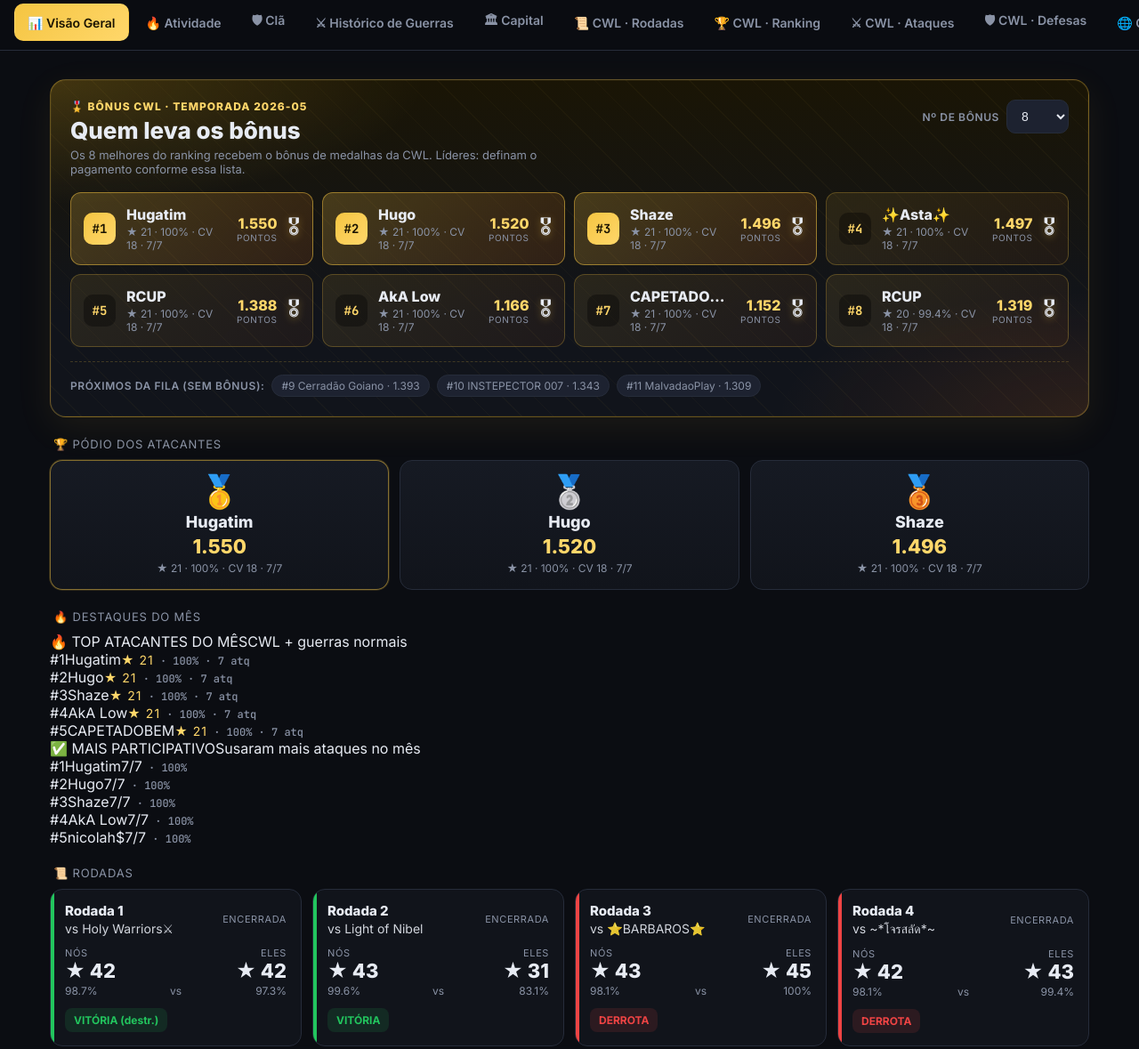
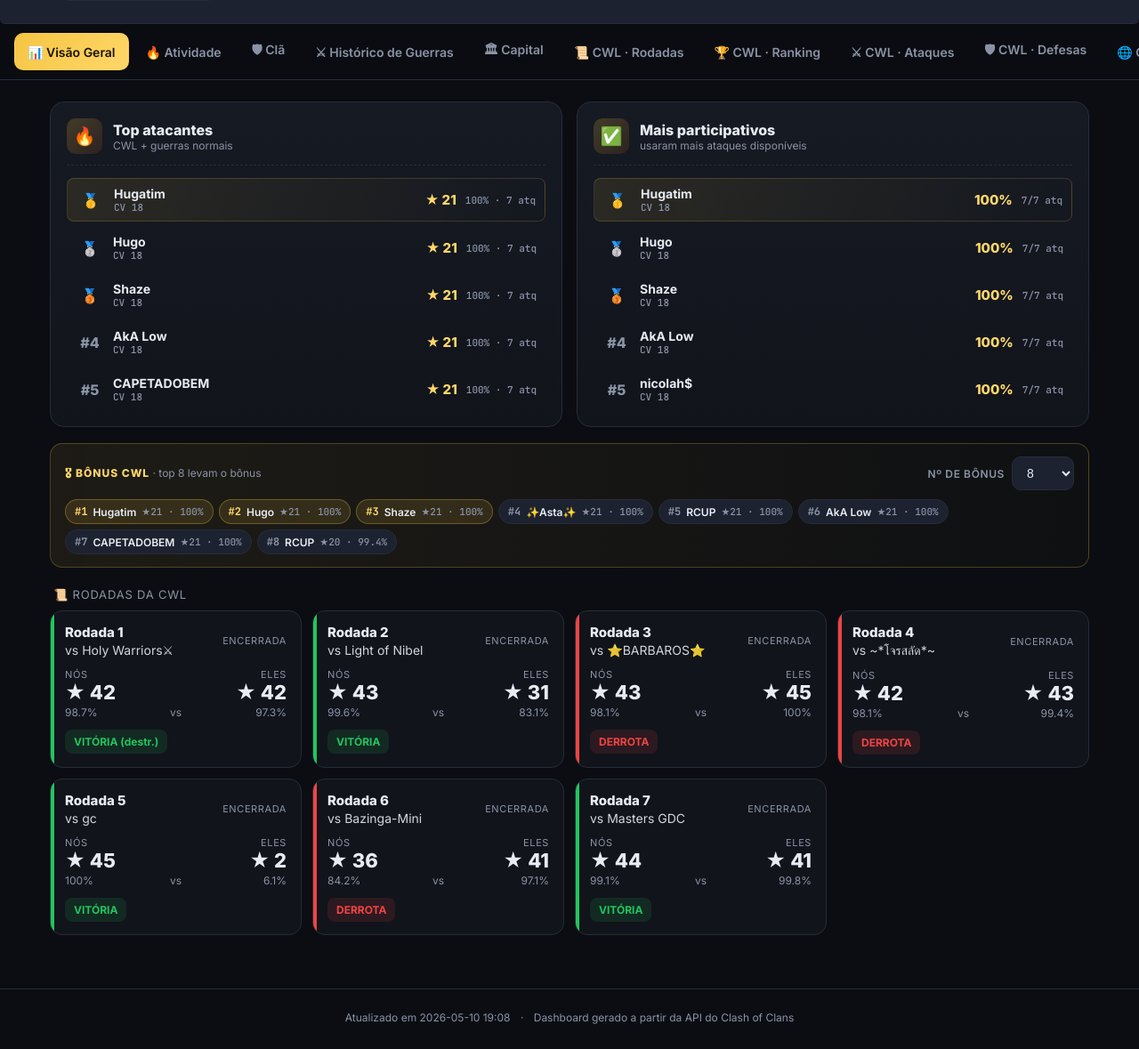
Before and after one commit to marcelonascimento-dev/bravus-coc-v3-preview, a website: page index.html in a window 1280 px wide. Shown: the part 424-1603 px from the top of the page at 89% size. Drawn offline with Linux system fonts and the light colour scheme.

Commit message:
Cleaner overview, larger clan badge with level, war col combines CWL+history

```diff
--- a/app.js
+++ b/app.js
@@ -33,17 +33,21 @@
   const triplesAgainst = D.defenses.filter((d) => d.stars === 3).length;
   const holdPct = D.defenses.length ? Math.round(((D.defenses.length - triplesAgainst) / D.defenses.length) * 100) : 0;
 
-  // Aplica escudo do clã (se já temos clan-data) no ícone do header e favicon
+  // Aplica escudo do clã (badge oficial vindo da API) no ícone do header e favicon
   if (window.CLAN_DATA?.clan?.badgeUrls) {
-    const badge = window.CLAN_DATA.clan.badgeUrls.medium || window.CLAN_DATA.clan.badgeUrls.large || window.CLAN_DATA.clan.badgeUrls.small;
+    const b = window.CLAN_DATA.clan.badgeUrls;
+    const badgeBig = b.large || b.medium || b.small;
+    const badgeSmall = b.small || b.medium;
     const iconEl = document.querySelector('.brand-icon');
-    if (iconEl && badge) {
+    if (iconEl && badgeBig) {
       iconEl.innerHTML = '';
       iconEl.classList.add('has-badge');
-      iconEl.appendChild(el('img', { src: badge, alt: 'escudo do clã' }));
+      iconEl.appendChild(el('img', { src: badgeBig, alt: 'escudo do clã' }));
+      const lvl = window.CLAN_DATA.clan.level;
+      if (lvl) iconEl.appendChild(el('span', { class: 'badge-level' }, String(lvl)));
     }
     const fav = document.getElementById('favicon');
-    if (fav && badge) fav.href = badge;
+    if (fav && badgeSmall) fav.href = badgeSmall;
   }
 
   // Hero — prioriza dados do clã (CLAN_DATA), com CWL como info secundária
@@ -177,21 +181,21 @@
     });
   });
 
-  // ---------- Overview panel ----------
+  // ---------- Overview panel (clean) ----------
   function renderOverview() {
     const root = $('#panel-overview');
     root.innerHTML = '';
 
-    // ⭐ Bônus CWL — destaque máximo no topo
-    root.appendChild(buildBonusSpotlight());
-
-    // Top 3 pódio
+    // 🔥 Top atacantes + participação (lado a lado, prioridade visual)
+    if (window.CLAN_DATA?.roster?.length) {
+      root.appendChild(buildMonthHighlights());
+    } else {
+      // Sem clan-data ainda: pódio CWL como fallback
       root.appendChild(el('div', { class: 'section-title' }, '🏆 Pódio dos atacantes'));
       const podium = el('div', { class: 'podium' });
       const medals = ['🥇', '🥈', '🥉'];
-    const colors = ['gold', '', ''];
       D.ranking.slice(0, 3).forEach((p, i) => {
-      podium.appendChild(el('div', { class: 'podium-card ' + colors[i] }, [
+        podium.appendChild(el('div', { class: 'podium-card ' + (i === 0 ? 'gold' : '') }, [
           el('div', { class: 'podium-medal' }, medals[i]),
           el('div', { class: 'podium-name' }, p.player),
           el('div', { class: 'podium-score' }, fmt(p.score)),
@@ -199,17 +203,39 @@
         ]));
       });
       root.appendChild(podium);
-
-    // 🔥 Top do mês — atacando e participação (vem do clan-data quando disponível)
-    if (window.CLAN_DATA?.roster?.length) {
-      root.appendChild(buildMonthHighlights());
     }
 
-    // Rodadas
-    root.appendChild(el('div', { class: 'section-title' }, '📜 Rodadas'));
+    // 🎖 Bônus CWL — strip horizontal compacto (só mostra se houver)
+    root.appendChild(buildBonusStrip());
+
+    // 📜 Últimas rodadas CWL
+    root.appendChild(el('div', { class: 'section-title' }, '📜 Rodadas da CWL'));
     const grid = el('div', { class: 'rounds-grid' });
     D.rounds.forEach((r) => grid.appendChild(roundCard(r)));
     root.appendChild(grid);
+  }
+
+  // Strip compacto de bônus CWL — substitui o megabanner
+  function buildBonusStrip() {
+    const winners = bonusWinners();
+    const wrap = el('section', { class: 'bonus-strip' });
+    wrap.appendChild(el('div', { class: 'bonus-strip-head' }, [
+      el('div', {}, [
+        el('span', { class: 'bonus-eyebrow' }, '🎖 BÔNUS CWL'),
+        el('span', { class: 'bonus-strip-sub' }, ` · top ${BONUS_N} levam o bônus`),
+      ]),
+      buildBonusControl(),
+    ]));
+    const list = el('div', { class: 'bonus-chips' });
+    winners.forEach((p, i) => {
+      list.appendChild(el('span', { class: 'bonus-chip-mini' + (i < 3 ? ' top' : '') }, [
+        el('span', { class: 'bcm-rank' }, '#' + (i + 1)),
+        el('span', { class: 'bcm-name' }, p.player),
+        el('span', { class: 'bcm-meta' }, `★${p.starsTotal} · ${p.avgDestr}%`),
+      ]));
+    });
+    wrap.appendChild(list);
+    return wrap;
   }
 
   function buildBonusSpotlight() {
@@ -602,86 +628,90 @@
   }
   if (C?.roster) C.roster.forEach((m) => { m.activity = recomputeActivity(m); });
 
-  // Top atacantes e mais participativos do mês — usa CWL atual + histórico de guerras acumulado
+  // Combina CWL + histórico de guerras para cada jogador
+  function combineWarStats(m) {
+    const cwlUsed = m.cwl?.used || 0;
+    const cwlExp = m.cwl?.expected || 0;
+    const cwlStars = m.cwl?.stars || 0;
+    const cwlAvg = m.cwl?.avgDestr || 0;
+    const histUsed = m.warHistory?.attacksUsed || 0;
+    const histExp = m.warHistory?.attacksAvailable || 0;
+    const histStars = m.warHistory?.stars || 0;
+    const histAvg = m.warHistory?.avgDestr || 0;
+    const totalUsed = cwlUsed + histUsed;
+    const totalExp = cwlExp + histExp;
+    const totalStars = cwlStars + histStars;
+    const avgDestr = totalUsed
+      ? ((cwlAvg * cwlUsed) + (histAvg * histUsed)) / totalUsed
+      : 0;
+    const partPct = totalExp ? (totalUsed / totalExp) * 100 : 0;
+    return {
+      used: totalUsed, expected: totalExp, stars: totalStars,
+      avgDestr: Math.round(avgDestr * 10) / 10,
+      participation: Math.round(partPct * 10) / 10,
+    };
+  }
+
   function buildMonthHighlights() {
-    const wrap = el('section', { class: 'highlights' });
+    const wrap = el('section', {});
 
-    // ----- Top atacantes do mês -----
-    // Score combinado: estrelas (CWL + war history) e % destruição média
-    const attackers = window.CLAN_DATA.roster
-      .map((m) => {
-        const cwlStars = m.cwl?.stars || 0;
-        const histStars = m.warHistory?.stars || 0;
-        const cwlAvg = m.cwl?.avgDestr || 0;
-        const histAvg = m.warHistory?.avgDestr || 0;
-        const totalAtk = (m.cwl?.used || 0) + (m.warHistory?.attacksUsed || 0);
-        const totalStars = cwlStars + histStars;
-        const avgDestr = totalAtk > 0
-          ? ((cwlAvg * (m.cwl?.used || 0)) + (histAvg * (m.warHistory?.attacksUsed || 0))) / totalAtk
-          : 0;
-        return { ...m, _atkStars: totalStars, _atkDestr: Math.round(avgDestr * 10) / 10, _atkCount: totalAtk };
-      })
-      .filter((m) => m._atkCount > 0)
-      .sort((a, b) => (b._atkStars - a._atkStars) || (b._atkDestr - a._atkDestr))
+    const enriched = window.CLAN_DATA.roster.map((m) => ({ ...m, _w: combineWarStats(m) }));
+
+    // Top atacantes — mais ★ (CWL + guerras), tiebreaker destruição
+    const attackers = enriched
+      .filter((m) => m._w.used > 0)
+      .sort((a, b) => (b._w.stars - a._w.stars) || (b._w.avgDestr - a._w.avgDestr))
       .slice(0, 5);
 
-    const atkBox = el('div', { class: 'highlight-box' }, [
-      el('div', { class: 'highlight-head' }, [
-        el('span', { class: 'highlight-eyebrow' }, '🔥 TOP ATACANTES DO MÊS'),
-        el('span', { class: 'highlight-sub' }, 'CWL + guerras normais'),
-      ]),
-      el('div', { class: 'highlight-list' },
-        attackers.length
-          ? attackers.map((m, i) => el('div', { class: 'hl-row' + (i < 3 ? ' top' : '') }, [
-              el('span', { class: 'hl-rank' }, '#' + (i + 1)),
-              el('span', { class: 'hl-name' }, m.name),
-              el('span', { class: 'hl-meta' }, [
-                el('span', { class: 'stars-cell' }, '★ ' + m._atkStars),
-                el('span', { class: 'mono-mini muted' }, ' · ' + m._atkDestr + '% · ' + m._atkCount + ' atq'),
-              ]),
-            ]))
-          : [emptyInline('Sem ataques registrados ainda.')]
-      ),
-    ]);
-
-    // ----- Mais participativos -----
-    const participators = window.CLAN_DATA.roster
-      .map((m) => {
-        const histAv = m.warHistory?.attacksAvailable || 0;
-        const histUs = m.warHistory?.attacksUsed || 0;
-        const cwlEx = m.cwl?.expected || 0;
-        const cwlUs = m.cwl?.used || 0;
-        const totalAv = histAv + cwlEx;
-        const totalUs = histUs + cwlUs;
-        const pct = totalAv ? Math.round((totalUs / totalAv) * 1000) / 10 : 0;
-        return { ...m, _partPct: pct, _partUsed: totalUs, _partAvail: totalAv };
-      })
-      .filter((m) => m._partAvail > 0)
-      .sort((a, b) => (b._partPct - a._partPct) || (b._partUsed - a._partUsed))
+    // Mais participativos — % de ataques usados (tiebreaker: total usado)
+    const participators = enriched
+      .filter((m) => m._w.expected > 0)
+      .sort((a, b) => (b._w.participation - a._w.participation) || (b._w.used - a._w.used))
       .slice(0, 5);
 
-    const partBox = el('div', { class: 'highlight-box' }, [
-      el('div', { class: 'highlight-head' }, [
-        el('span', { class: 'highlight-eyebrow' }, '✅ MAIS PARTICIPATIVOS'),
-        el('span', { class: 'highlight-sub' }, 'usaram mais ataques no mês'),
+    wrap.appendChild(el('div', { class: 'highlights-grid' }, [
+      buildHighlightCard('🔥', 'Top atacantes', 'CWL + guerras normais', attackers, (m) => ({
+        primary: '★ ' + m._w.stars,
+        secondary: m._w.avgDestr + '% · ' + m._w.used + ' atq',
+      })),
+      buildHighlightCard('✅', 'Mais participativos', 'usaram mais ataques disponíveis', participators, (m) => ({
+        primary: m._w.participation + '%',
+        secondary: m._w.used + '/' + m._w.expected + ' atq',
+      })),
+    ]));
+
+    return wrap;
+  }
+
+  function buildHighlightCard(icon, title, subtitle, items, formatter) {
+    const card = el('div', { class: 'hl-card' });
+    card.appendChild(el('div', { class: 'hl-card-head' }, [
+      el('div', { class: 'hl-card-icon' }, icon),
+      el('div', {}, [
+        el('div', { class: 'hl-card-title' }, title),
+        el('div', { class: 'hl-card-sub' }, subtitle),
       ]),
-      el('div', { class: 'highlight-list' },
-        participators.length
-          ? participators.map((m, i) => el('div', { class: 'hl-row' + (i < 3 ? ' top' : '') }, [
-              el('span', { class: 'hl-rank' }, '#' + (i + 1)),
-              el('span', { class: 'hl-name' }, m.name),
-              el('span', { class: 'hl-meta' }, [
-                el('span', {}, m._partUsed + '/' + m._partAvail),
-                el('span', { class: 'mono-mini muted' }, ' · ' + m._partPct + '%'),
+    ]));
+    if (!items.length) {
+      card.appendChild(el('div', { class: 'hl-empty' }, 'Sem dados ainda.'));
+      return card;
+    }
+    const list = el('ol', { class: 'hl-list' });
+    items.forEach((m, i) => {
+      const f = formatter(m);
+      const li = el('li', { class: 'hl-item' + (i === 0 ? ' first' : '') }, [
+        el('span', { class: 'hl-pos' }, i === 0 ? '🥇' : (i === 1 ? '🥈' : (i === 2 ? '🥉' : '#' + (i + 1)))),
+        el('span', { class: 'hl-player' }, [
+          el('span', { class: 'hl-player-name' }, m.name),
+          el('span', { class: 'hl-player-th' }, 'CV ' + (m.th ?? '?')),
         ]),
-            ]))
-          : [emptyInline('Sem dados de participação ainda.')]
-      ),
+        el('span', { class: 'hl-primary' }, f.primary),
+        el('span', { class: 'hl-secondary' }, f.secondary),
       ]);
-
-    wrap.appendChild(el('div', { class: 'section-title' }, '🔥 Destaques do mês'));
-    wrap.appendChild(el('div', { class: 'highlights-grid' }, [atkBox, partBox]));
-    return wrap;
+      list.appendChild(li);
+    });
+    card.appendChild(list);
+    return card;
   }
   function emptyInline(text) {
     return el('div', { class: 'hl-empty' }, text);
@@ -713,7 +743,10 @@
     ]));
 
     // Ordenado por score desc
-    const sorted = [...C.roster].sort((a, b) => b.activity.score - a.activity.score);
+    // Pré-calcula stats combinadas para sort funcionar
+    const sorted = [...C.roster]
+      .map((r) => ({ ...r, _warParticipation: combineWarStats(r).participation }))
+      .sort((a, b) => b.activity.score - a.activity.score);
 
     const cols = [
       { key: 'rank', label: '#', render: (_, r, i) => el('span', { class: 'pos' }, String(i + 1)) },
@@ -724,11 +757,16 @@
       { key: 'th', label: 'CV', render: (v) => el('span', { class: 'th-badge' }, String(v ?? '?')) },
       { key: 'activity.level', label: 'Status', render: (_, r) => activityBadge(r.activity) },
       { key: 'activity.score', label: 'Score', render: (_, r) => activityBar(r.activity.score) },
-      { key: 'warHistory.participation', label: 'Guerras', render: (_, r) => el('span', {}, [
-        el('strong', {}, r.warHistory.attacks + ' '),
-        el('span', { class: 'mono-mini' }, `(${r.warHistory.participation}%)`),
-      ]) },
-      { key: 'cwl.used', label: 'CWL', render: (_, r) => r.cwl ? el('span', {}, `${r.cwl.used}/${r.cwl.expected} · ★${r.cwl.stars}`) : el('span', { class: 'muted' }, '—') },
+      { key: '_warParticipation', label: 'Guerras', render: (_, r) => {
+        const w = combineWarStats(r);
+        const txt = w.expected ? `${w.used}/${w.expected}` : '—';
+        const pct = w.expected ? ` (${w.participation}%)` : '';
+        return el('span', {}, [
+          el('strong', {}, txt),
+          el('span', { class: 'mono-mini muted' }, pct),
+        ]);
+      } },
+      { key: 'cwl.stars', label: '★ CWL', render: (_, r) => r.cwl ? el('span', { class: 'stars-cell' }, '★ ' + r.cwl.stars) : el('span', { class: 'muted' }, '—') },
       { key: 'donations', label: 'Doações ↑', render: (v) => el('span', { class: 'mono-mini' }, fmt(v)) },
       { key: 'donationsReceived', label: 'Doações ↓', render: (v) => el('span', { class: 'mono-mini' }, fmt(v)) },
       { key: 'attackWinsSeason', label: 'Multi (atq)' },
--- a/style.css
+++ b/style.css
@@ -42,17 +42,38 @@ button { font-family: inherit; }
 .hero-top { display: flex; align-items: center; justify-content: space-between; gap: 16px; flex-wrap: wrap; }
 .brand { display: flex; align-items: center; gap: 14px; }
 .brand-icon {
-  width: 54px; height: 54px; border-radius: 14px;
+  width: 64px; height: 64px; border-radius: 14px;
   background: linear-gradient(135deg, var(--gold), #b8860b);
-  display: grid; place-items: center; font-size: 28px; color: #1a1300;
+  display: grid; place-items: center; font-size: 32px; color: #1a1300;
   box-shadow: 0 6px 18px rgba(245, 197, 66, 0.25);
-  overflow: hidden;
+  position: relative;
+  flex-shrink: 0;
 }
 .brand-icon.has-badge {
+  width: 88px; height: 88px;
   background: transparent;
-  box-shadow: 0 6px 18px rgba(0, 0, 0, 0.4);
+  border-radius: 0;
+  box-shadow: none;
+  overflow: visible;
 }
-.brand-icon img { width: 100%; height: 100%; object-fit: contain; display: block; }
+.brand-icon img {
+  width: 100%; height: 100%; object-fit: contain; display: block;
+  filter: drop-shadow(0 4px 12px rgba(0, 0, 0, 0.5));
+}
+.brand-icon .badge-level {
+  position: absolute; top: -4px; right: -4px;
+  background: linear-gradient(135deg, #2a2640, #1a1830);
+  border: 2px solid var(--gold);
+  color: #fff; font-weight: 800; font-size: 12px;
+  min-width: 28px; height: 28px; padding: 0 6px;
+  border-radius: 999px; display: grid; place-items: center;
+  box-shadow: 0 2px 6px rgba(0, 0, 0, 0.5);
+  font-family: 'JetBrains Mono', monospace;
+}
+@media (max-width: 700px) {
+  .brand-icon.has-badge { width: 64px; height: 64px; }
+  .brand-icon .badge-level { font-size: 10px; min-width: 22px; height: 22px; }
+}
 .brand-title { font-size: 26px; font-weight: 800; letter-spacing: 0.2px; }
 .brand-sub { color: var(--muted); font-size: 14px; margin-top: 2px; }
 .hero-meta { display: flex; gap: 8px; flex-wrap: wrap; }
@@ -358,6 +379,79 @@ tr.bonus-row td:first-child { box-shadow: inset 3px 0 0 var(--gold); }
   vertical-align: middle;
 }
 
+/* ===== Visão Geral V2 (clean) ===== */
+.highlights-grid {
+  display: grid; grid-template-columns: repeat(auto-fit, minmax(360px, 1fr)); gap: 16px;
+  margin-bottom: 18px;
+}
+.hl-card {
+  background: linear-gradient(180deg, var(--bg-2), var(--bg-1));
+  border: 1px solid var(--line); border-radius: 16px;
+  padding: 18px;
+}
+.hl-card-head {
+  display: flex; align-items: center; gap: 12px; margin-bottom: 14px;
+  padding-bottom: 12px; border-bottom: 1px dashed var(--line);
+}
+.hl-card-icon {
+  width: 40px; height: 40px; border-radius: 10px;
+  background: linear-gradient(135deg, rgba(245, 197, 66, 0.2), rgba(249, 115, 22, 0.1));
+  display: grid; place-items: center; font-size: 20px; flex-shrink: 0;
+}
+.hl-card-title { font-size: 16px; font-weight: 800; }
+.hl-card-sub { font-size: 12px; color: var(--muted); }
+.hl-list { list-style: none; margin: 0; padding: 0; display: flex; flex-direction: column; gap: 6px; }
+.hl-item {
+  display: grid; grid-template-columns: 32px 1fr auto auto; gap: 10px; align-items: center;
+  padding: 8px 10px; border-radius: 8px;
+  transition: background 0.15s;
+}
+.hl-item:hover { background: var(--bg-3); }
+.hl-item.first {
+  background: linear-gradient(90deg, rgba(245, 197, 66, 0.10), transparent);
+  border: 1px solid rgba(245, 197, 66, 0.18);
+}
+.hl-pos { font-size: 16px; font-weight: 800; text-align: center; color: var(--muted); }
+.hl-player { display: flex; flex-direction: column; min-width: 0; }
+.hl-player-name { font-weight: 700; font-size: 14px; white-space: nowrap; overflow: hidden; text-overflow: ellipsis; }
+.hl-player-th { font-size: 11px; color: var(--muted); font-family: 'JetBrains Mono', monospace; }
+.hl-primary { font-weight: 800; color: var(--gold-2); font-size: 15px; white-space: nowrap; }
+.hl-secondary { font-size: 11px; color: var(--muted); font-family: 'JetBrains Mono', monospace; white-space: nowrap; }
+.hl-empty { padding: 16px; text-align: center; color: var(--muted); font-size: 13px; }
+
+/* Bonus strip compacto (substitui o megabanner) */
+.bonus-strip {
+  background: linear-gradient(90deg, rgba(245, 197, 66, 0.08), rgba(245, 197, 66, 0.02));
+  border: 1px solid rgba(245, 197, 66, 0.25);
+  border-radius: 14px; padding: 14px 16px; margin-bottom: 18px;
+}
+.bonus-strip-head {
+  display: flex; justify-content: space-between; align-items: center; flex-wrap: wrap; gap: 12px;
+  margin-bottom: 10px;
+}
+.bonus-strip-sub { font-size: 12px; color: var(--muted); }
+.bonus-chips { display: flex; flex-wrap: wrap; gap: 6px; }
+.bonus-chip-mini {
+  display: inline-flex; align-items: center; gap: 6px;
+  padding: 5px 10px; border-radius: 999px;
+  background: var(--bg-3); border: 1px solid var(--line);
+  font-size: 12px;
+}
+.bonus-chip-mini.top {
+  background: rgba(245, 197, 66, 0.12);
+  border-color: rgba(245, 197, 66, 0.3);
+}
+.bcm-rank { font-weight: 800; color: var(--muted); font-family: 'JetBrains Mono', monospace; }
+.bonus-chip-mini.top .bcm-rank { color: var(--gold-2); }
+.bcm-name { font-weight: 600; }
+.bcm-meta { color: var(--muted); font-family: 'JetBrains Mono', monospace; font-size: 11px; }
+
+/* Roster toolbar */
+.roster-toolbar {
+  display: flex; gap: 8px; flex-wrap: wrap; margin-bottom: 14px;
+}
+.roster-toolbar .search { flex: 1; min-width: 220px; }
+
 /* ===== V2 Clã ===== */
 .empty-state {
   text-align: center; padding: 60px 20px; color: var(--muted);
```
Lines whose indentation alone changed are shown as unchanged.
